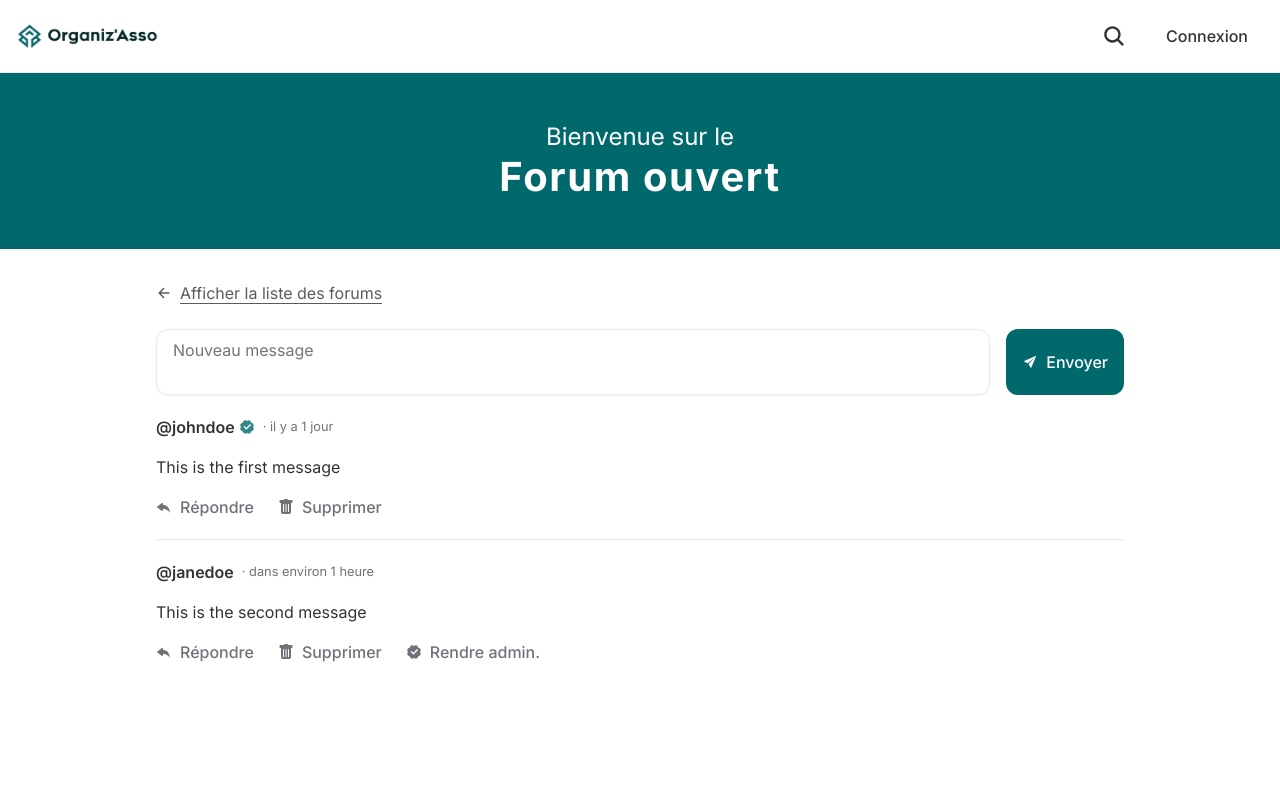
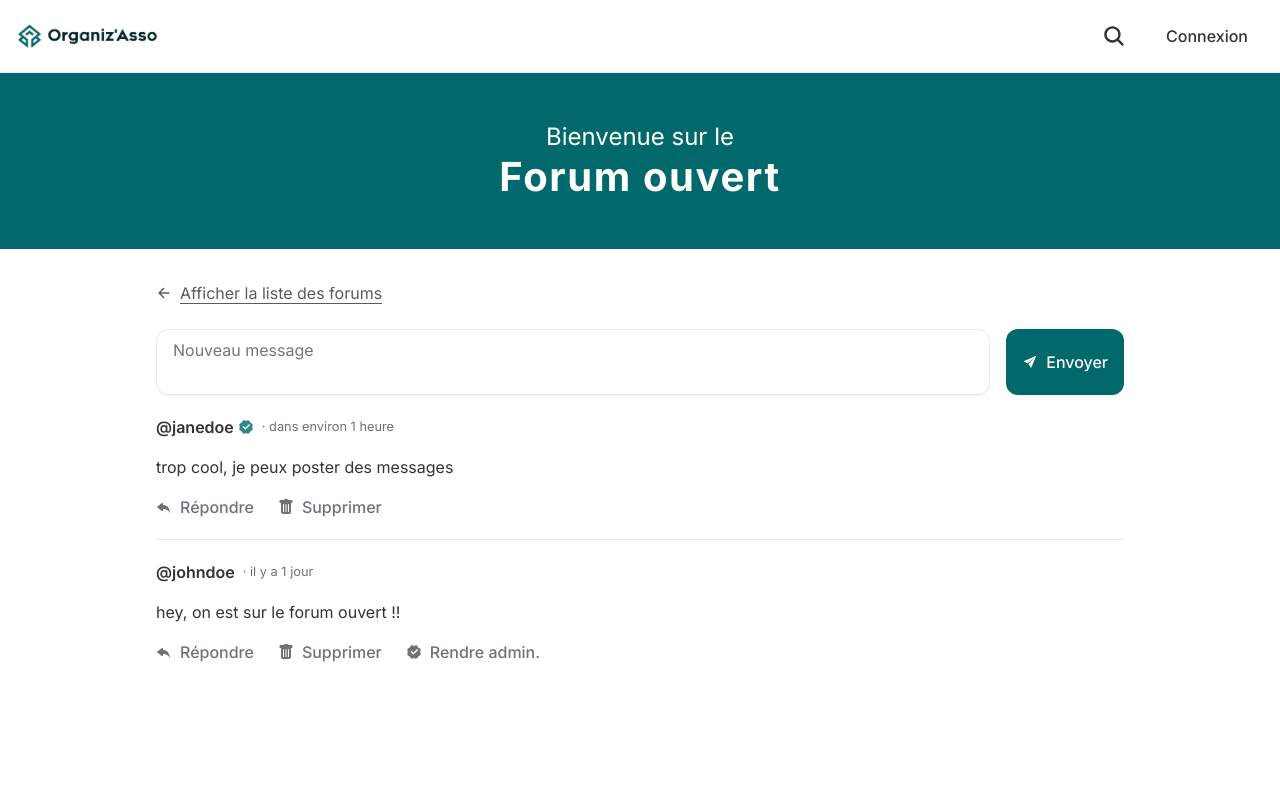
Before and after one commit to axeelz/organizasso, a React (Vite) app: page /forum/ouvert in a window 1280 px wide. Shown: the top 800 px of the page. Built offline with nearby package versions, Linux system fonts and the light colour scheme; the HTML template or start-up script is replaced by a standard one.

Commit message:
organisation des données sampledata

```diff
--- a/src/components/Message.jsx
+++ b/src/components/Message.jsx
@@ -6,16 +6,19 @@ import { BsFillReplyFill, BsFillTrashFill } from "react-icons/bs";
 import { useState } from "react";
 import NewMessage from "./NewMessage";
 import { RiVerifiedBadgeFill } from "react-icons/ri";
+import { users } from "../data/sample";
 
 const Message = ({ message }) => {
   const [isReplying, setIsReplying] = useState(false);
 
+  const user = users.find((user) => user.id === message.userId);
+
   return (
     <div key={message.id} className={styles.message}>
       <div className={styles.messageHeader}>
-        <Link to={`/profile/${message.username}`} className={styles.username}>
-          @{message.username}
-          {message.isAdmin && <RiVerifiedBadgeFill />}
+        <Link to={`/profile/${user.username}`} className={styles.username}>
+          @{user.username}
+          {user.isAdmin && <RiVerifiedBadgeFill />}
         </Link>
         <span>· {formatDistance(new Date(message.date), new Date(), { addSuffix: true, locale: fr })}</span>
       </div>
@@ -29,7 +32,7 @@ const Message = ({ message }) => {
           <BsFillTrashFill />
           <span>Supprimer</span>
         </button>
-        {!message.isAdmin && (
+        {!user.isAdmin && (
           <button>
             <RiVerifiedBadgeFill />
             <span>Rendre admin.</span>
--- a/src/components/MessagesList.jsx
+++ b/src/components/MessagesList.jsx
@@ -1,27 +1,11 @@
 import styles from "./MessagesList.module.css";
 import Message from "./Message";
+import { users } from "../data/sample";
 
-const MessagesList = ({
-  messages = [
-    {
-      id: 1,
-      username: "johndoe",
-      isAdmin: true,
-      date: "2024-03-02T12:00:00",
-      content: "This is the first message",
-    },
-    {
-      id: 2,
-      username: "janedoe",
-      isAdmin: false,
-      date: "2024-03-03T20:12:00",
-      content: "This is the second message",
-    },
-  ],
-  username,
-}) => {
+const MessagesList = ({ messages, username }) => {
   if (username) {
-    messages = messages.filter((message) => message.username === username);
+    const user = users.find((user) => user.username === username);
+    messages = messages.filter((message) => message.userId === user.id);
   }
 
   return (
--- a/src/components/UsersList.jsx
+++ b/src/components/UsersList.jsx
@@ -1,19 +1,7 @@
 import styles from "./UsersList.module.css";
+import { users } from "../data/sample";
 
-const UsersList = ({
-  users = [
-    {
-      id: 1,
-      username: "johndoe",
-      isAdmin: false,
-    },
-    {
-      id: 2,
-      username: "janedoe",
-      isAdmin: true,
-    },
-  ],
-}) => {
+const UsersList = () => {
   return (
     <section className={styles.usersList}>
       {users.map((user) => (
--- /dev/null
+++ b/src/data/sample.js
@@ -0,0 +1,43 @@
+export const messages = [
+  {
+    id: 4,
+    userId: 2,
+    date: "2024-03-03T20:12:00",
+    content: "oui, c'est plus intime",
+    forum: "ferme",
+  },
+  {
+    id: 3,
+    userId: 1,
+    date: "2024-03-02T12:00:00",
+    content: "c'est cool d'avoir un forum fermé :)",
+    forum: "ferme",
+  },
+  {
+    id: 2,
+    userId: 2,
+    date: "2024-03-03T20:12:00",
+    content: "trop cool, je peux poster des messages",
+    forum: "ouvert",
+  },
+  {
+    id: 1,
+    userId: 1,
+    date: "2024-03-02T12:00:00",
+    content: "hey, on est sur le forum ouvert !!",
+    forum: "ouvert",
+  },
+];
+
+export const users = [
+  {
+    id: 1,
+    username: "johndoe",
+    isAdmin: false,
+  },
+  {
+    id: 2,
+    username: "janedoe",
+    isAdmin: true,
+  },
+];
--- a/src/pages/Forum.jsx
+++ b/src/pages/Forum.jsx
@@ -3,6 +3,7 @@ import NewMessage from "../components/NewMessage";
 import ForumHeader from "../components/ForumHeader";
 import BackToList from "../components/BackToList";
 import { useParams, Navigate } from "react-router-dom";
+import { messages } from "../data/sample";
 
 const Forum = () => {
   const { name } = useParams();
@@ -13,6 +14,7 @@ const Forum = () => {
   }
 
   const displayName = name === "ouvert" ? "ouvert" : "fermé";
+  const forumMessages = messages.filter((message) => message.forum === name);
 
   return (
     <>
@@ -20,7 +22,7 @@ const Forum = () => {
       <main>
         <BackToList />
         <NewMessage />
-        <MessagesList />
+        <MessagesList messages={forumMessages} />
       </main>
     </>
   );
--- a/src/pages/Profile.jsx
+++ b/src/pages/Profile.jsx
@@ -2,10 +2,13 @@ import { useParams, useNavigate } from "react-router-dom";
 import MessagesList from "../components/MessagesList";
 import { IoArrowBack } from "react-icons/io5";
 import styles from "./Profile.module.css";
+import { messages } from "../data/sample";
 
 const Profile = () => {
   const { username } = useParams();
   const navigate = useNavigate();
+
+  const title = username ? `Profil de ${username}` : "Mon profil";
 
   return (
     <main>
@@ -13,8 +16,8 @@ const Profile = () => {
         <IoArrowBack />
         <span>Retour</span>
       </button>
-      {(username && <h1>Profil de {username}</h1>) || <h1>Mon profil</h1>}
-      {(username && <MessagesList username={username} />) || <MessagesList />}
+      <h1>{title}</h1>
+      <MessagesList messages={messages} username={username} />
     </main>
   );
 };
```
